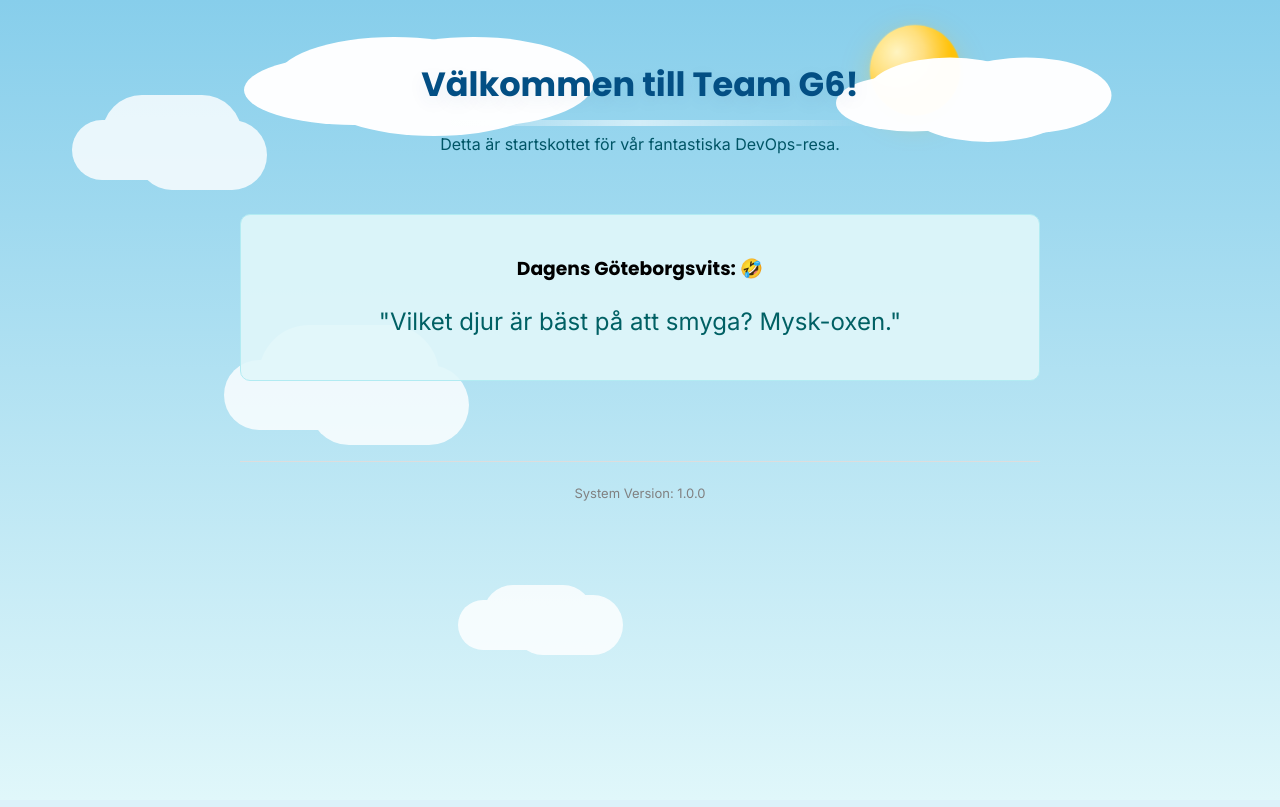
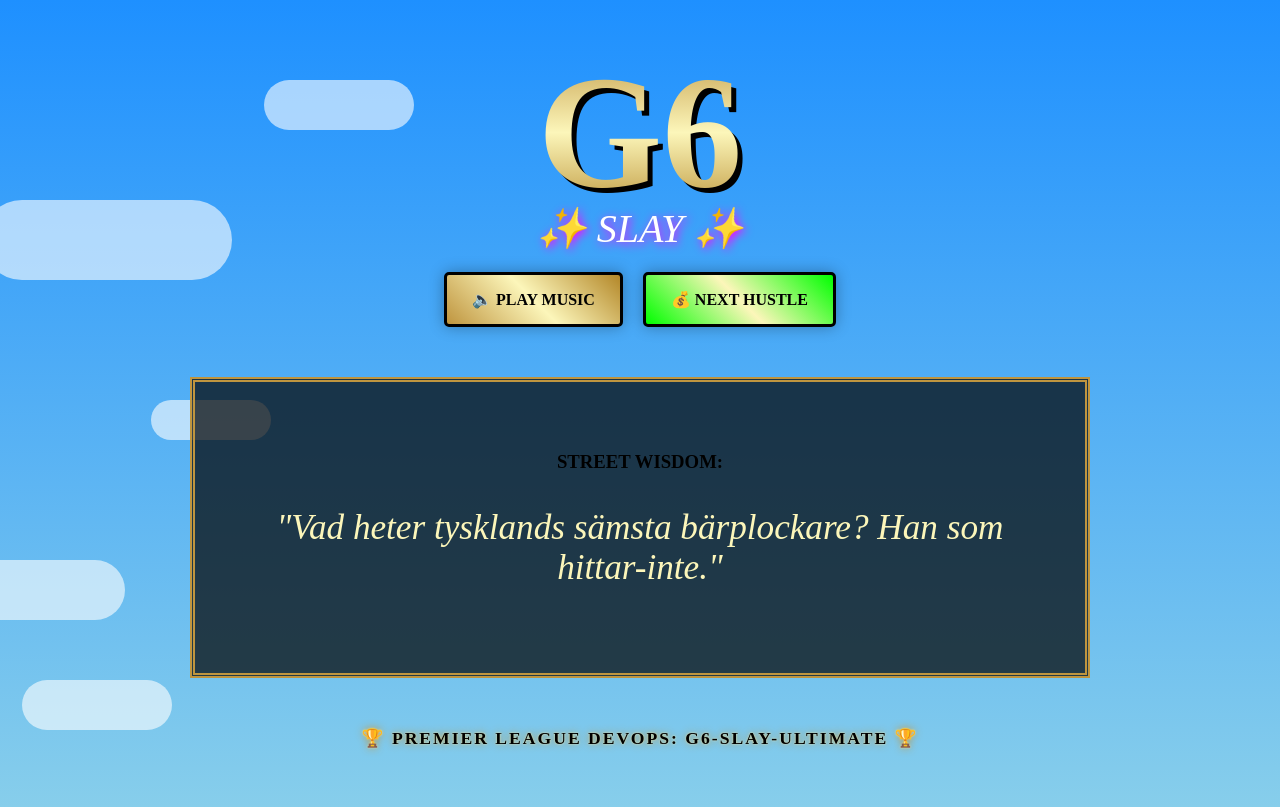
Before and after one commit to stanko-droid/Demo-G6, a Flask app: page / in a window 1280 px wide. Before the commit the page ends 655 px from the top, so only its background shows below. Run offline with Flask 3, Linux system fonts and the light colour scheme.

Commit message:
G6-10: Black and gold footer added for ultimate slay

```diff
--- a/app.py
+++ b/app.py
@@ -1,5 +1,4 @@
 from flask import Flask, render_template
-import random
 
 app = Flask(__name__)
 
@@ -10,10 +9,24 @@ def home():
         "Vad sa den ena väggen till den andra? Vi ses vid hörnet!",
         "Vilket djur är bäst på att smyga? Mysk-oxen.",
         "Hur vet man att en bil är från Tyskland? Det hörs på lacken!",
-        "Det var en gång två bagare och en smet."
+        "Det var en gång två bagare och en smet.",
+        "Vilken ört läker sår bäst? Timjan.",
+        "Vad kallas en överviktig hund? En rundgång.",
+        "Varför har inte orienterare några barn? De springer bara runt i buskarna.",
+        "Vad sa göteborgaren till den döda fisken? Det var ett jävla liv på dig.",
+        "Hur ser man att en dykare är gift? Man ser det på ringarna på vattnet.",
+        "Vilken hund är bäst på att trolla? Labra-dabra-dor.",
+        "Vad gör en arbetslös skådespelare? Spelar ingen roll.",
+        "Vilket land har de sämsta bilarna? Bak-u.",
+        "Varför är det svårt att spela kort i djungeln? Det finns för många leoparder.",
+        "Vad heter tysklands sämsta bärplockare? Han som hittar-inte.",
+        "Vad kallas en kvinna som vet var hennes man är hela tiden? En änka.",
+        "Vem är bäst på att tvätta i djungeln? Gor-illa.",
+        "Vad sa kaffekoppen till den andra kaffekoppen? Är det bön-söndag idag?",
+        "Vilket djur ser sämst? Allt-i-gatorn.",
+        "Vad heter världens fattigaste kung? Kung-kurs."
     ]
-    selected_joke = random.choice(jokes)
-    return render_template('index.html', version='1.0.0', joke=selected_joke)
+    return render_template('index.html', version='G6-SLAY-ULTIMATE', jokes=jokes)
 
 if __name__ == '__main__':
     app.run(debug=True)
--- a/static/style.css
+++ b/static/style.css
@@ -1,158 +1,91 @@
-/* --- 1. Himmelsblå bakgrund --- */
-html {
-    height: 100%;
-    margin: 0;
-    /* Gradient från himmelsblå till ljusare horisont */
-    background: linear-gradient(to bottom, #87CEEB 0%, #E0F7FA 100%);
-    overflow-x: hidden; /* Döljer scrollbar i sidled för molnen */
-    font-family: 'Inter', -apple-system, BlinkMacSystemFont, 'Segoe UI', sans-serif;
-}
-
-h1, h2, h3 {
-    font-family: 'Poppins', sans-serif;
-    font-weight: 700;
-}
-
 body {
     margin: 0;
     padding: 0;
     min-height: 100vh;
+    background: linear-gradient(to bottom, #1e90ff 0%, #87ceeb 100%);
+    font-family: "Times New Roman", Times, serif;
+    overflow-x: hidden;
 }
 
-/* --- 2. Layout-container --- */
-/* Vi flyttar layouten hit så att body kan vara fullbredd för bakgrunden */
 .container {
-    max-width: 800px;
+    max-width: 900px;
     margin: 0 auto;
-    padding: 20px;
+    padding: 40px 20px;
     position: relative;
-    z-index: 1; /* Ser till att texten ligger ÖVER molnen */
+    z-index: 10;
 }
 
-/* --- 3. Moln-konfiguration --- */
-/* Skapar moln med pseudo-element för att slippa extra HTML */
-html::after, body::before, body::after {
-    content: "";
-    position: fixed;
-    background: #fff;
-    border-radius: 100px;
-    z-index: -1; /* Lägger molnen BAKOM texten */
-    opacity: 0.8;
+.bling-title {
+    font-size: 10rem;
+    margin: 0;
+    font-weight: 900;
+    text-align: center;
+    background: linear-gradient(to bottom, #bf953f, #fcf6ba, #b38728);
+    -webkit-background-clip: text;
+    -webkit-text-fill-color: transparent;
+    filter: drop-shadow(5px 5px 0px #000);
 }
 
-/* Moln 1 */
-html::after {
-    width: 120px; height: 60px;
-    top: 15%;
-    box-shadow: 40px -15px 0 10px #fff, 70px 5px 0 5px #fff;
-    animation: moveClouds 28s linear infinite;
+.slay-tag {
+    text-align: center;
+    font-size: 2.5rem;
+    color: white;
+    text-shadow: 2px 2px 10px #ff00ff;
+    font-style: italic;
+    margin-top: -20px;
 }
 
-/* Moln 2 */
-body::before {
-    width: 150px; height: 70px;
-    top: 45%;
-    box-shadow: 50px -20px 0 15px #fff, 90px 10px 0 5px #fff;
-    animation: moveClouds 35s linear infinite;
-    animation-delay: -5s;
+.gold-btn {
+    background: linear-gradient(45deg, #bf953f, #fcf6ba, #b38728);
+    border: 3px solid #000;
+    color: #000;
+    padding: 15px 25px;
+    font-family: "Times New Roman", serif;
+    font-size: 1rem;
+    font-weight: bold;
+    cursor: pointer;
+    box-shadow: 0 0 15px rgba(0,0,0,0.3);
+    border-radius: 5px;
 }
 
-/* Moln 3 */
-body::after {
-    width: 100px; height: 50px;
-    top: 75%;
-    box-shadow: 30px -10px 0 5px #fff, 60px 0 0 5px #fff;
-    animation: moveClouds 45s linear infinite;
-    animation-delay: -15s;
+.gold-card {
+    background: rgba(0, 0, 0, 0.7);
+    border: 5px double #bf953f;
+    padding: 50px;
+    margin-top: 30px;
+    text-align: center;
 }
 
-/* --- 4. Animation --- */
-@keyframes moveClouds {
-    0% { left: -300px; }
-    100% { left: 100%; }
+.joke-text {
+    font-size: 2.2rem;
+    color: #fcf6ba;
+    font-style: italic;
+    transition: opacity 0.3s;
 }
 
-/* --- 5. Header / Hero styling: fluffiga moln och solglans --- */
-.hero {
-    position: relative;
-    padding: 40px 20px 20px 20px;
-    overflow: visible;
-}
-.sky-decor {
-    position: absolute;
-    left: 0; right: 0; top: 0;
-    height: 120px;
-    pointer-events: none;
-    z-index: 0;
-}
-.hero-content {
-    position: relative;
-    z-index: 2;
-}
-.hero-title {
-    font-size: 2.1rem;
-    margin: 0 0 8px 0;
-    color: #034f84; /* djupare blå för kontrast */
-    text-shadow: 0 6px 18px rgba(3,79,132,0.08);
-}
-.hero-sub { margin: 0; color: #056; }
-
-/* Sol: cirkulärt med strålar och glans */
-.sun {
-    position: absolute;
-    right: 10%;
-    top: 6px;
-    width: 90px;
-    height: 90px;
-    background: radial-gradient(circle at 30% 30%, #fff6c8 0%, #ffe082 30%, #ffc107 60%, #ffb300 100%);
-    border-radius: 50%;
-    box-shadow: 0 8px 30px rgba(255, 193, 7, 0.25), 0 0 40px rgba(255, 235, 59, 0.15) inset;
-    transform: translateZ(0);
-    animation: sunShine 3.6s ease-in-out infinite;
-}
-@keyframes sunShine {
-    0%,100% { transform: translateY(0) scale(1); filter: drop-shadow(0 0 0 rgba(255,210,65,0.0)); }
-    50% { transform: translateY(-4px) scale(1.02); filter: drop-shadow(0 0 18px rgba(255,210,65,0.25)); }
+/* FOOTER - Svart med Guld-glow */
+.gold-footer {
+    margin-top: 50px;
+    text-align: center;
+    font-weight: bold;
+    font-size: 1.1rem;
+    /* Här är den svart-guldiga färgen */
+    color: #000;
+    text-shadow: 0 0 8px #bf953f, 0 0 2px #fcf6ba;
+    letter-spacing: 2px;
 }
 
-/* Flera fluffiga moln framför/under solen */
-.hero-clouds {
-    position: absolute;
-    left: -5%;
-    right: -5%;
-    top: 35px;
-    height: 90px;
-    background: transparent;
+/* Moln */
+.cloud {
+    position: fixed; background: white; border-radius: 100px; opacity: 0.6; z-index: 1;
 }
-.hero-clouds::before, .hero-clouds::after {
-    content: "";
-    position: absolute;
-    background: #ffffff;
-    border-radius: 50%;
-    box-shadow: 40px -10px 0 8px #fff, 80px 5px 0 6px #fff, 120px -8px 0 10px #fff;
-    opacity: 0.98;
+.c1 { width: 150px; height: 50px; top: 10%; animation: move 20s linear infinite; }
+.c2 { width: 250px; height: 80px; top: 25%; animation: move 40s linear infinite; }
+.c3 { width: 120px; height: 40px; top: 50%; animation: move 25s linear infinite; }
+.c4 { width: 200px; height: 60px; top: 70%; animation: move 50s linear infinite; }
+.c5 { width: 150px; height: 50px; top: 85%; animation: move 35s linear infinite; }
+
+@keyframes move {
+    0% { left: -300px; }
+    100% { left: 110%; }
 }
-.hero-clouds::before {
-    left: 5%; width: 220px; height: 70px; top: 0;
-}
-.hero-clouds::after {
-    right: 10%; width: 160px; height: 60px; top: 18px;
-    transform: scale(0.95);
-}
-
-/* Liten glans över texten */
-.hero-title::after{
-    content: "";
-    display: block;
-    width: 60%; height: 6px;
-    margin: 10px auto 0 auto;
-    background: linear-gradient(90deg, rgba(255,255,255,0.0), rgba(255,255,255,0.65), rgba(255,255,255,0.0));
-    border-radius: 40px;
-    opacity: 0.9;
-}
-
-/* Mobilanpassning */
-@media (max-width: 480px) {
-    .sun { width: 64px; height: 64px; right: 6%; top: 8px; }
-    .hero-title { font-size: 1.6rem; }
-}
--- a/templates/index.html
+++ b/templates/index.html
@@ -3,51 +3,70 @@
 <head>
     <meta charset="UTF-8">
     <meta name="viewport" content="width=device-width, initial-scale=1.0">
-    <title>Team G6</title>
-    <link href="https://fonts.googleapis.com/css2?family=Inter:wght@400;500;600;700&family=Poppins:wght@600;700&display=swap" rel="stylesheet">
+    <title>G6 - SLAY BLING EDITION</title>
     <link rel="stylesheet" href="{{ url_for('static', filename='style.css') }}">
 </head>
 <body>
 
+    <div class="cloud-container">
+        <div class="cloud c1"></div>
+        <div class="cloud c2"></div>
+        <div class="cloud c3"></div>
+        <div class="cloud c4"></div>
+        <div class="cloud c5"></div>
+    </div>
+
     <div class="container">
+        <header style="text-align: center; margin-bottom: 50px;">
+            <h1 class="bling-title">G6</h1>
+            <div class="slay-tag">✨ SLAY ✨</div>
 
-        <header class="hero">
-            <div class="sky-decor">
-                <div class="sun" aria-hidden="true"></div>
-                <div class="hero-clouds" aria-hidden="true"></div>
-            </div>
-            <div class="hero-content" style="text-align:center; margin-bottom: 40px;">
-                <h1 class="hero-title">Välkommen till Team G6!</h1>
-                <p class="hero-sub">Detta är startskottet för vår fantastiska DevOps-resa.</p>
+            <div style="display: flex; justify-content: center; gap: 20px; margin-top: 20px;">
+                <button id="musicBtn" onclick="toggleMusic()" class="gold-btn">🔈 PLAY MUSIC</button>
+                <button onclick="nextJoke()" class="gold-btn" style="background: linear-gradient(45deg, #00ff00, #fcf6ba, #00ff00);">💰 NEXT HUSTLE</button>
             </div>
         </header>
 
-        <div style="background-color: rgba(224, 247, 250, 0.9); padding: 20px; border-radius: 10px; text-align: center; border: 1px solid #b2ebf2; margin-bottom: 30px;">
-            <h3>Dagens Göteborgsvits: 🤣</h3>
-            <p style="font-size: 1.5em; color: #006064;">
-                "{{ joke }}"
-            </p>
+        <audio id="bgMusic" loop>
+            <source src="{{ url_for('static', filename='muzik.mp3') }}" type="audio/mpeg">
+        </audio>
+
+        <div class="gold-card">
+            <h3 class="gold-text-header">STREET WISDOM:</h3>
+            <p id="joke-display" class="joke-text">"Laddar din hustle..."</p>
         </div>
 
-        <div class="video-container" style="display: flex; justify-content: center; margin-bottom: 30px;">
-            <iframe
-                width="0"
-                height="0"
-                src="https://www.youtube.com/embed/GvgJEznqtms?si=0OE-sWh6O-69dfAk&autoplay=1&mute=1&start=1"
-                title="YouTube video player"
-                frameborder="0"
-                allow="accelerometer; autoplay; clipboard-write; encrypted-media; gyroscope; picture-in-picture; web-share"
-                referrerpolicy="strict-origin-when-cross-origin"
-                allowfullscreen
-                style="border-radius: 15px; box-shadow: 0 4px 15px rgba(0,0,0,0.2);">
-            </iframe>
-        </div>
-
-        <footer style="margin-top: 50px; text-align: center; color: grey; font-size: small; border-top: 1px solid #ddd; padding-top: 10px;">
-            <p>System Version: {{ version }}</p>
+        <footer class="gold-footer">
+            <p>🏆 PREMIER LEAGUE DEVOPS: {{ version }} 🏆</p>
         </footer>
-
     </div>
 
+    <script>
+        const jokes = {{ jokes|tojson }};
+        const music = document.getElementById("bgMusic");
+        const btn = document.getElementById("musicBtn");
+        const jokeDisplay = document.getElementById("joke-display");
+
+        function nextJoke() {
+            const randomJoke = jokes[Math.floor(Math.random() * jokes.length)];
+            jokeDisplay.style.opacity = 0;
+            setTimeout(() => {
+                jokeDisplay.innerHTML = `"${randomJoke}"`;
+                jokeDisplay.style.opacity = 1;
+            }, 200);
+        }
+
+        function toggleMusic() {
+            if (music.paused) {
+                music.play();
+                btn.innerHTML = "🔥 STOP MUSIC";
+            } else {
+                music.pause();
+                btn.innerHTML = "🔈 PLAY MUSIC";
+            }
+        }
+
+        window.onload = nextJoke;
+    </script>
 </body>
 </html>
```
Also changed, not shown: 1 other file.
